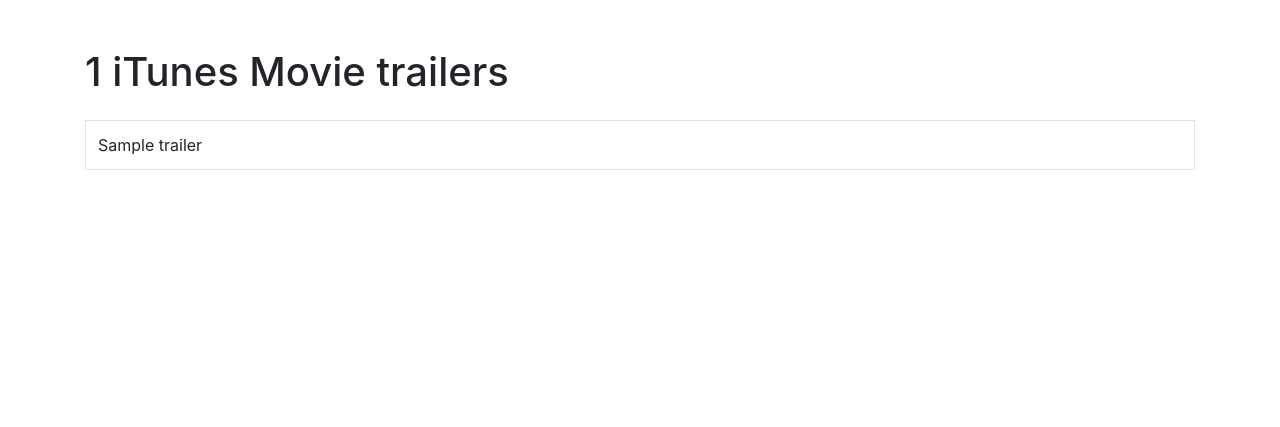
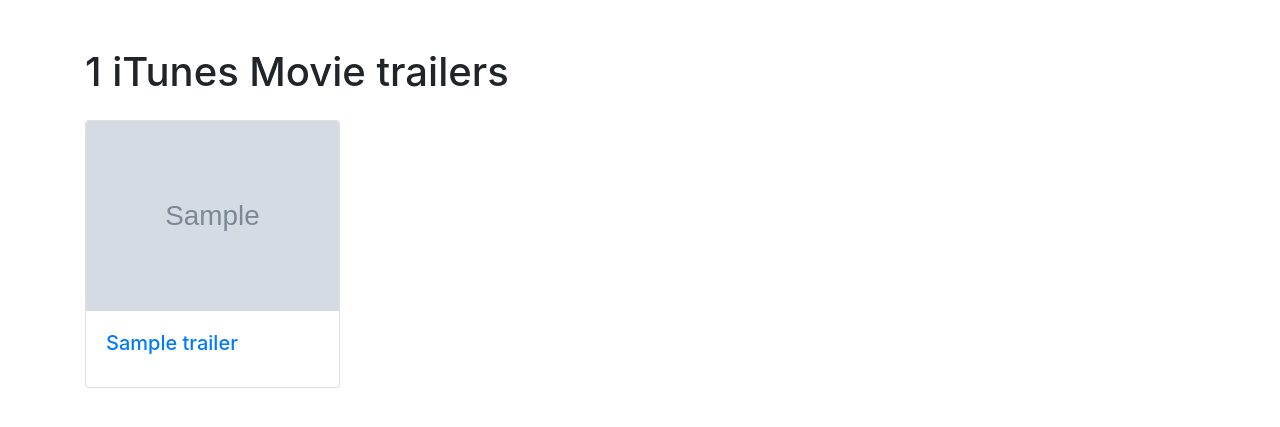
Before and after one commit to bestiara/creative-test-issue, a PHP site: template template/home/index.html.twig in a window 1280 px wide. Shown: the top 427 px of the page. Run offline with PHP 8.4, Linux system fonts and the light colour scheme; the template is opened without the code that fills it: most values are stand-ins (such as "Sample title", 1, 10 or a date in 2020); grey boxes marked "Sample" are stand-in pictures; some libraries are stand-ins or nearby versions.

Commit message:
Доработал вывод трейлеров на странице их списка

```diff
--- a/template/home/index.html.twig
+++ b/template/home/index.html.twig
@@ -5,12 +5,19 @@
 {% block content %}
     <div class="container">
         <h1 class="mt-5 mb-4">{{ trailers | length }} iTunes Movie trailers</h1>
-        <table class="table table-bordered">
+        <div class="row">
             {% for trailer in trailers %}
-                <tr>
-                    <td>{{ trailer.title }}</td>
-                </tr>
+                <div class="col-md-3">
+                    <div class="card mb-4">
+                        <img class="card-img-top" src="{{ trailer.image }}" alt="{{ trailer.title }}">
+                        <div class="card-body">
+                            <a href="/movie/{{ trailer.id }}">
+                                <h5 class="card-title">{{ trailer.title }}</h5>
+                            </a>
+                        </div>
+                    </div>
+                </div>
             {% endfor %}
-        </table>
+        </div>
     </div>
 {% endblock %}
```
